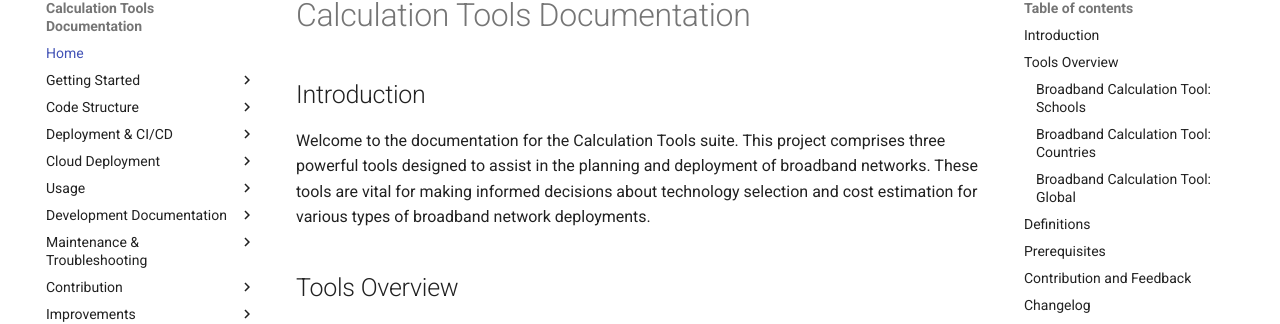
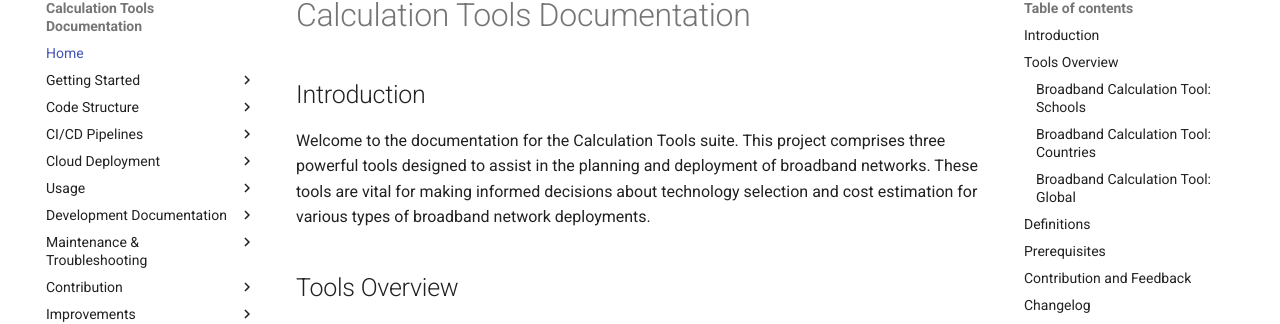
Before and after one commit to FNS-Division/old_CalculationToolkit_documentation, an MkDocs documentation site: the page built from docs/index.md, in a window 1280 px wide. Shown: the part 103-427 px from the top of the page. Built offline with MkDocs 1.6.1 and Material for MkDocs 9.7.7, drawn with Linux system fonts in a browser that asks for light colours.

Commit message:
Updated mkdocs.yml configuration

```diff
--- a/mkdocs.yml
+++ b/mkdocs.yml
@@ -18,7 +18,7 @@ nav:
       - Old Version: code_structure/old_version.md
       - Modified Version: code_structure/modified_version.md
 
-  - Deployment & CI/CD:
+  -  CI/CD Pipelines:
       - General Instructions: deployment/general.md
       - Azure DevOps Setup: deployment/azure_devops.md
       - AWS Deployment & Pipeline: deployment/aws_pipeline.md
```
